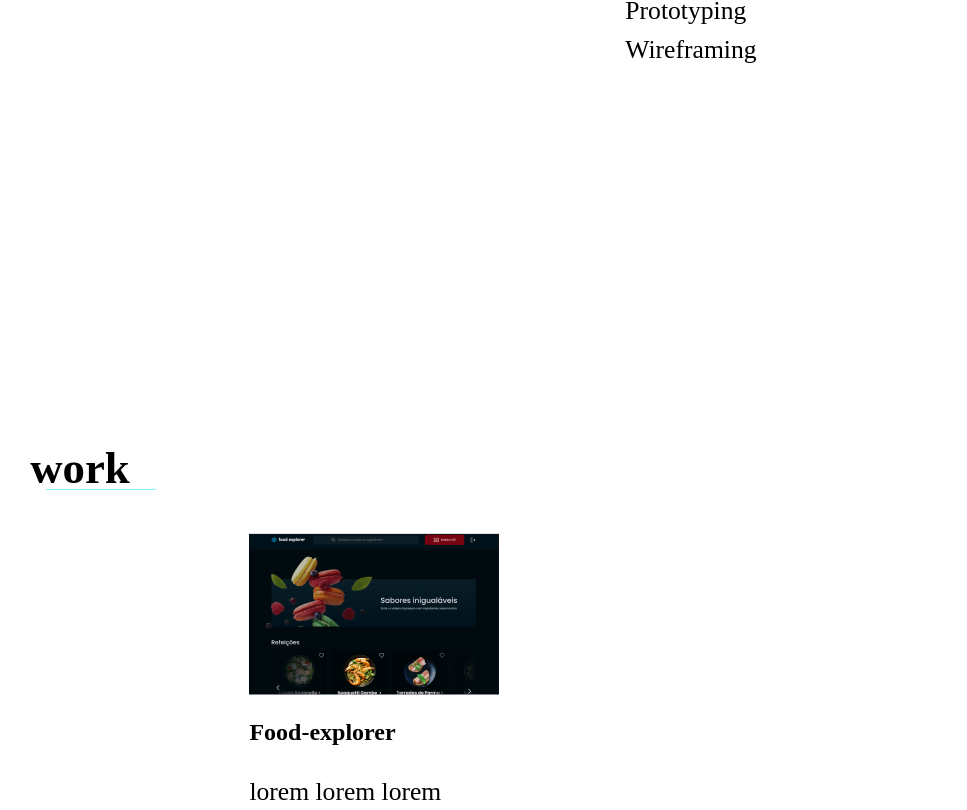
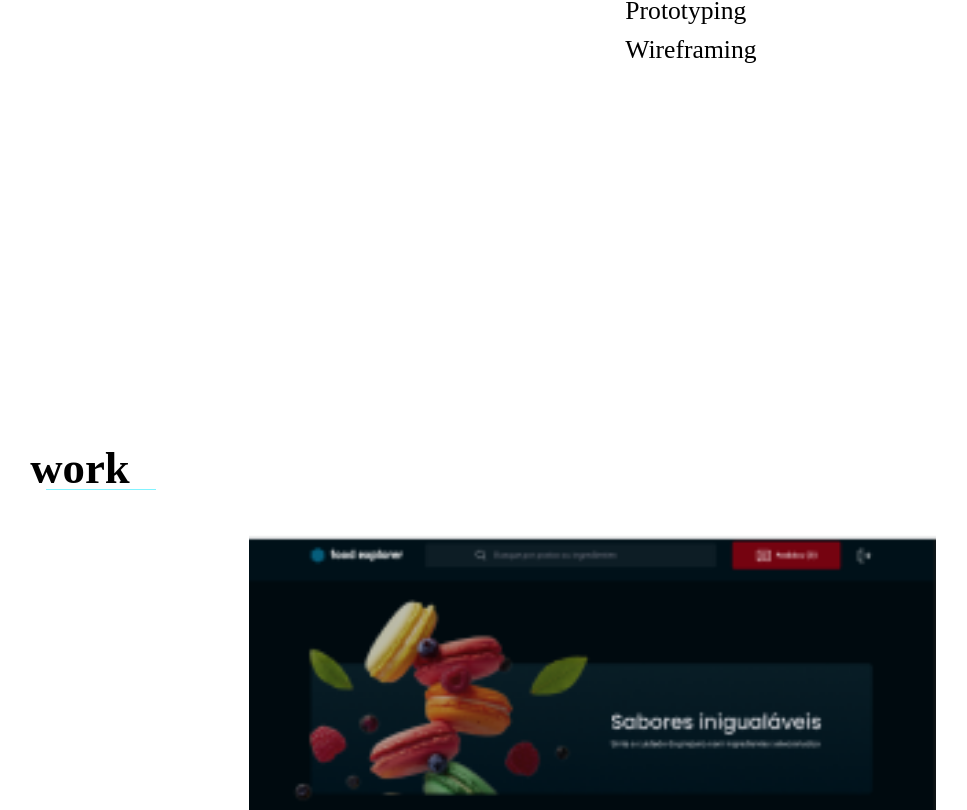
Before and after one commit to jeadamek/jadamek.com, a React (Vite) app: page / in a window 1280 px wide. Shown: the part 3353-4163 px from the top of the page, without its empty margins (285-1252 px from the left). Built offline with nearby package versions, Linux system fonts and the light colour scheme; the HTML template or start-up script is replaced by a standard one.

Commit message:
:sparkles: finish project component for mobile version

```diff
--- a/src/components/MainContent.jsx
+++ b/src/components/MainContent.jsx
@@ -18,8 +18,8 @@ export function MainContent() {
                   <p className="info">Lorem ipsum dolor sit amet <strong>consectetur</strong> adipisicing elit. Quibusdam numquam, mollitia cupiditate voluptate unde, iure saepe, soluta porro voluptatum nesciunt ex quas dolores cum illo totam excepturi dolore. Officiis, explicabo!</p>
                </Section>
 
-               <Section title="skills">
-                  <div className="info" id="skills">
+               <Section title="skills" id="skills">
+                  <div className="info skills" >
                      <div>
                         <h3>Languages</h3>
                         <ul>
@@ -63,15 +63,21 @@ export function MainContent() {
                   </div>
                </Section>
 
-               <Section title="work">
-                  <div className="info">
+               <Section title="work" id="work">
+                  <div className="info work">
                      <Project
-                        title="Food-explorer"
+                        title="Food Explorer"
                         image={FoodExplorer}
-                        description="lorem lorem lorem"
+                        description="A web app designed for restaurants. Admins can easily manage dishes, orders, and customer information. Customers can create accounts, order food, and update their profiles with ease."
                         techs={["HTML", "CSS", "javascript"]}
                      />
-                     <img src="" alt="" />
+
+                     <Project
+                        title="Food Explorer"
+                        image={FoodExplorer}
+                        description="A web app designed for restaurants. Admins can easily manage dishes, orders, and customer information. Customers can create accounts, order food, and update their profiles with ease."
+                        techs={["HTML", "CSS", "javascript"]}
+                     />
                   </div>
                </Section>
             </main>
--- a/src/components/Project.jsx
+++ b/src/components/Project.jsx
@@ -1,13 +1,18 @@
 import PropTypes from "prop-types";
 
 import { TechTag } from "./TechTag";
+
+import "../styles/components/project.sass";
 
 export function Project({title, techs, description, image}){
    return(
       <div className="project">
          <img src={image} alt={`Foto do projeto ${title}`} />
-         <h2>{title}</h2>
-         <p>{description}</p>
+
+         <div>
+            <h3>{title}</h3>
+            <p>{description}</p>
+         </div>
 
          <div>
             {
--- a/src/components/Section.jsx
+++ b/src/components/Section.jsx
@@ -4,9 +4,9 @@ import { SectionTitle } from  "./SectionTitle";
 
 import "../styles/components/section.sass";
 
-export function Section({title, children}) {
+export function Section({title, children, id}) {
    return (
-      <section>
+      <section id={id}>
          <SectionTitle title={title} />
          {children}
       </section>
@@ -15,5 +15,6 @@ export function Section({title, children}) {
 
 Section.propTypes = {
    title: PropTypes.string.isRequired,
-   children: PropTypes.any.isRequired
+   children: PropTypes.any.isRequired,
+   id: PropTypes.string,
 };
--- a/src/styles/components/mainContent.sass
+++ b/src/styles/components/mainContent.sass
@@ -19,7 +19,7 @@
    p
       font-size: 1.6rem
       line-height: 160%
-      font-weight: 500
+      font-weight: 400
 
       strong
          font-weight: 600
@@ -35,7 +35,7 @@
       margin-left: 16rem
       padding-top: 16rem
 
-#skills
+.skills
    display: flex
    gap: 4.8rem
    flex-wrap: wrap
@@ -55,3 +55,7 @@
       font-size: 1.6rem
       font-weight: 400
       line-height: 150%
+
+.work
+   display: grid
+   gap: 8rem
--- /dev/null
+++ b/src/styles/components/project.sass
@@ -0,0 +1,20 @@
+@use "../variables.sass"
+
+.project
+   display: flex
+   flex-direction: column
+   gap: 1.6rem
+
+   cursor: pointer
+
+   img
+      width: 100%
+
+   h3
+      font-size: variables.$font-size-300
+      font-weight: 500
+
+   div
+      display: flex
+      flex-wrap: wrap
+      gap: .8rem
--- a/src/styles/components/section.sass
+++ b/src/styles/components/section.sass
@@ -5,7 +5,7 @@ section
    display: grid
    grid-template-columns: auto
    grid-template-areas: "title" "info"
-   gap: 2.4rem
+   gap: 2.8rem
 
    @include mixins.md
       grid-template-columns: 168px 1fr
```
